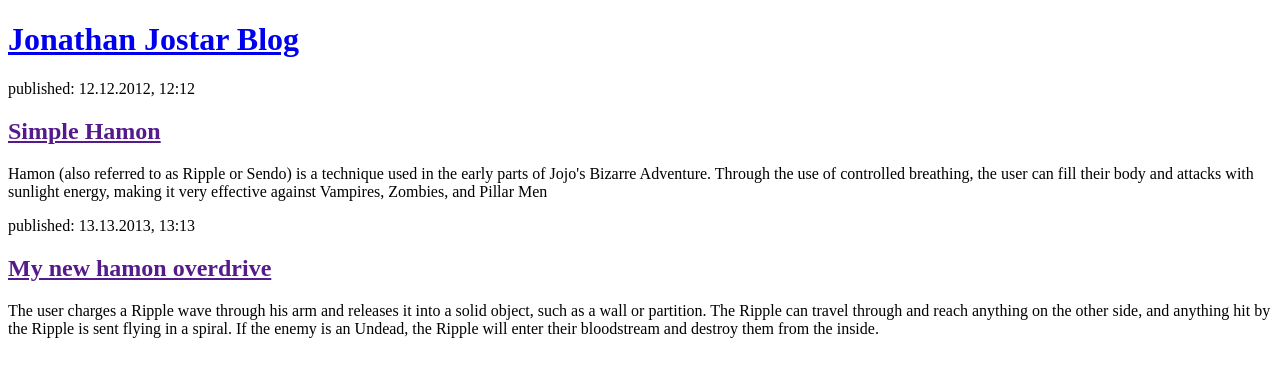
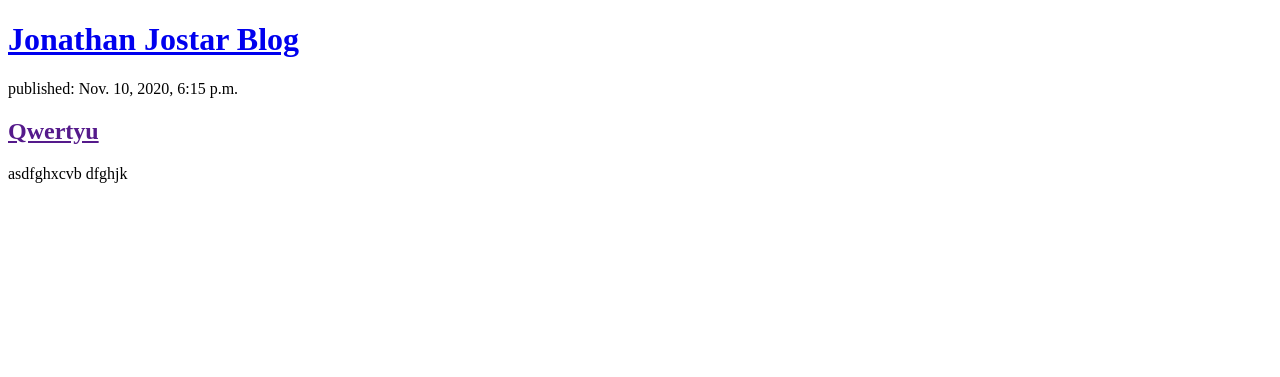
Before and after one commit to asan5553/Py, a Django app: page / in a window 1280 px wide. Shown: the top 377 px of the page. Run offline with Django 3.2, Linux system fonts and the light colour scheme; data comes from the database, SQL or seed files in the repository.

Commit message:
Modified templates to display posts from database.

```diff
--- a/blog/Templates/blog/post_list.html
+++ b/blog/Templates/blog/post_list.html
@@ -8,16 +8,25 @@
             <h1><a href="/">Jonathan Jostar Blog</a></h1>
         </div>
 
-        <div>
-            <p>published: 12.12.2012, 12:12</p>
-            <h2><a href="">Simple Hamon</a></h2>
-            <p>Hamon (also referred to as Ripple or Sendo) is a technique used in the early parts of Jojo's Bizarre Adventure. Through the use of controlled breathing, the user can fill their body and attacks with sunlight energy, making it very effective against Vampires, Zombies, and Pillar Men</p>
-        </div>
+<!--        <div>-->
+<!--          {% for post in posts %}-->
+<!--            <p>{{ post.author }}</p>-->
+<!--            <p>{{ post.title }}</p>-->
+<!--            <p>{{ post.published_date }}</p>-->
+<!--            {% endfor %}-->
+<!--        </div>-->
 
-        <div>
-            <p>published: 13.13.2013, 13:13</p>
-            <h2><a href="">My new hamon overdrive</a></h2>
-            <p>The user charges a Ripple wave through his arm and releases it into a solid object, such as a wall or partition. The Ripple can travel through and reach anything on the other side, and anything hit by the Ripple is sent flying in a spiral. If the enemy is an Undead, the Ripple will enter their bloodstream and destroy them from the inside.</p>
-        </div>
+<!--        <div>-->
+<!--            <p>published: 13.13.2013, 13:13</p>-->
+<!--            <h2><a href="">My new hamon overdrive</a></h2>-->
+<!--            <p>The user charges a Ripple wave through his arm and releases it into a solid object, such as a wall or partition. The Ripple can travel through and reach anything on the other side, and anything hit by the Ripple is sent flying in a spiral. If the enemy is an Undead, the Ripple will enter their bloodstream and destroy them from the inside.</p>-->
+<!--        </div>-->
+    {% for post in posts %}
+    <div>
+        <p>published: {{ post.published_date }}</p>
+        <h2><a href="">{{ post.title }}</a></h2>
+        <p>{{ post.text|linebreaksbr }}</p>
+    </div>
+{% endfor %}
     </body>
 </html>
--- a/blog/views.py
+++ b/blog/views.py
@@ -1,5 +1,7 @@
 from django.shortcuts import render
+from django.utils import timezone
+from .models import Post
 
-# Create your views here.
 def post_list(request):
-    return render(request, 'blog/post_list.html', {})
+    posts = Post.objects.filter(published_date__lte=timezone.now()).order_by('published_date')
+    return render(request, 'blog/post_list.html', {'posts': posts})
```
